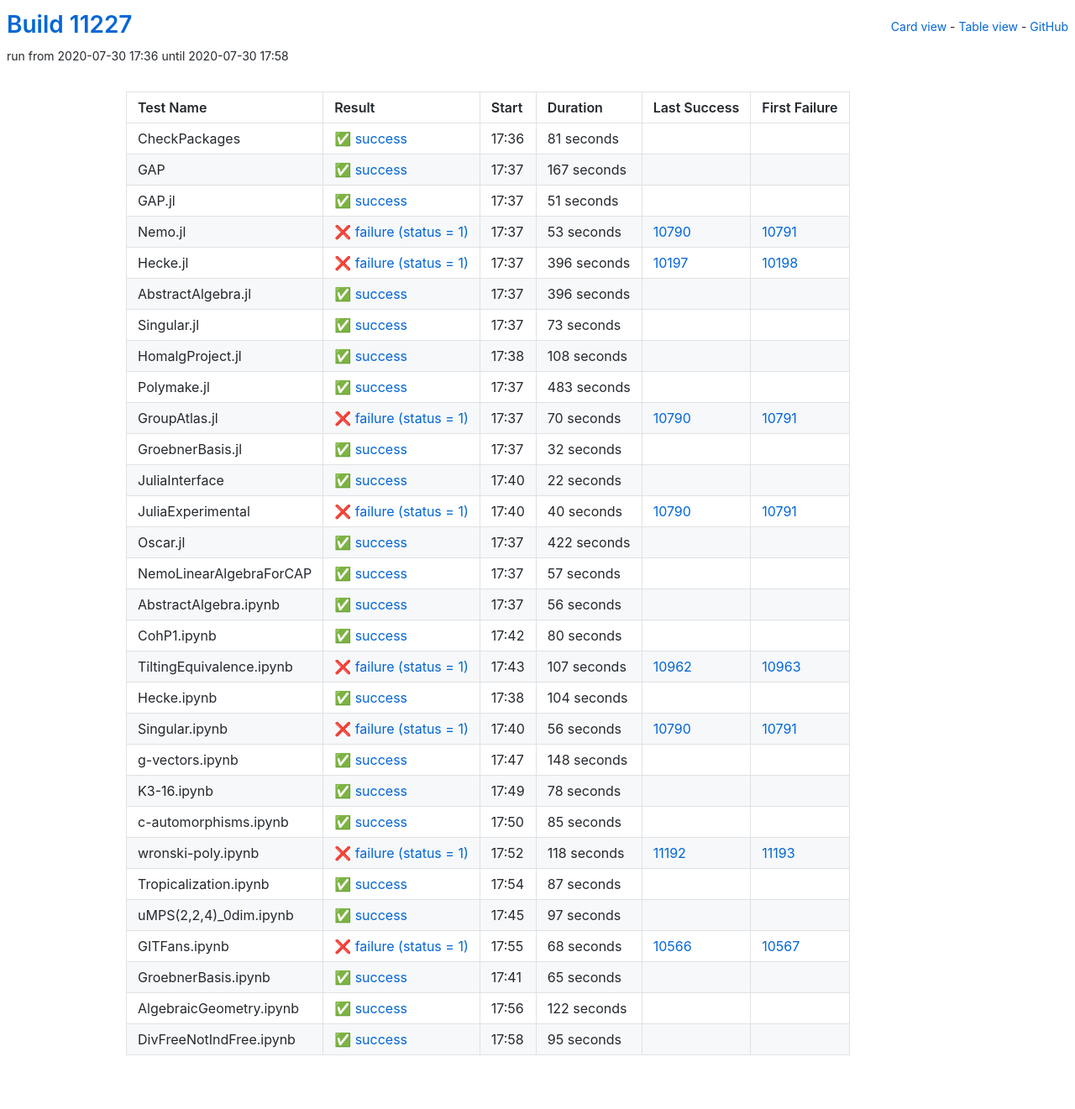
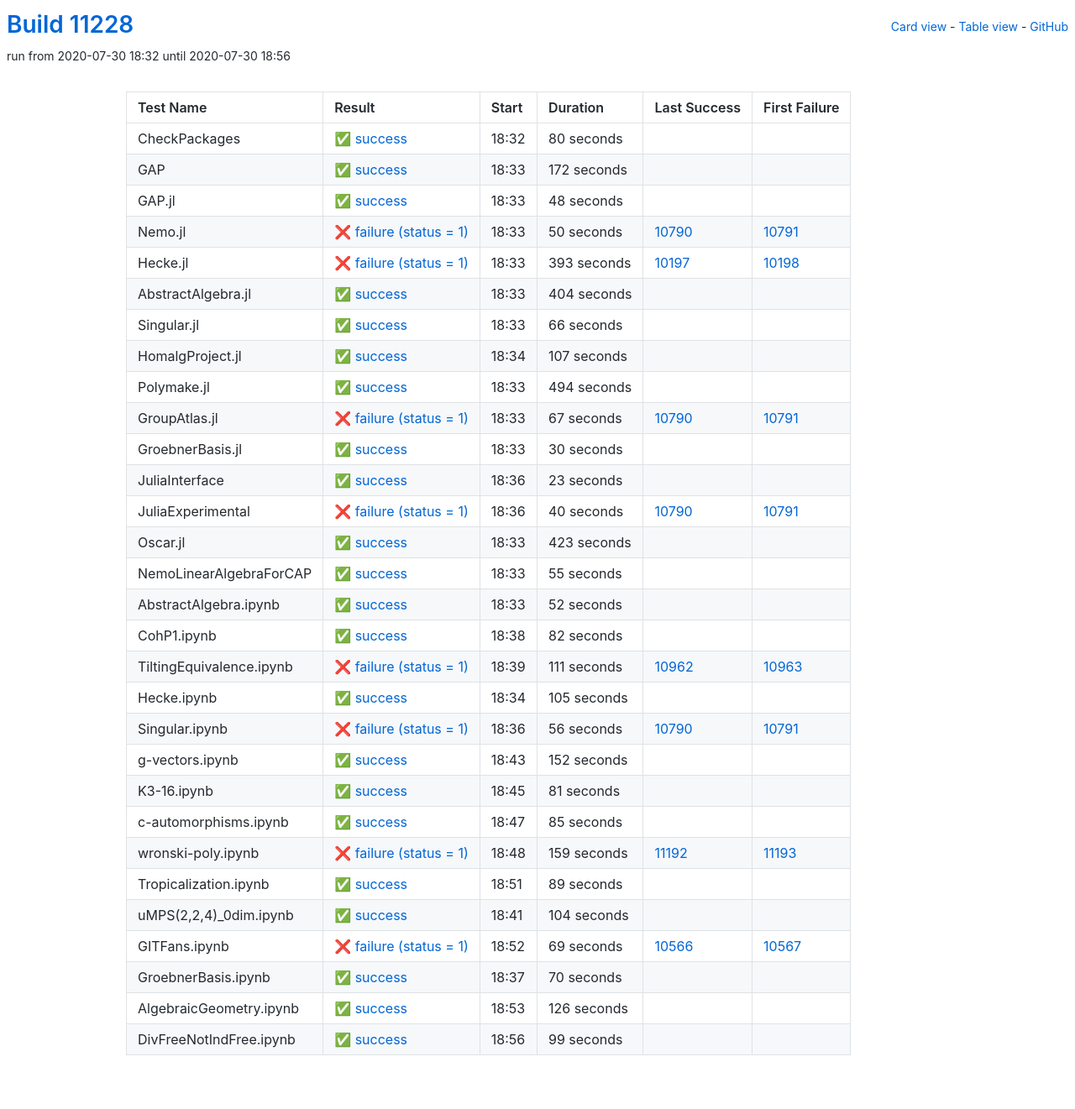
Before and after one commit to oscar-system/oscar-ci-status, a Jekyll site: the page built from table.html, in a window 1280 px wide. Shown: the whole page at 84% size. Built offline with Jekyll 4.4.1, drawn with Linux system fonts in a browser that asks for light colours.

Commit message:
Build #11228

```diff
--- a/_data/ci.yml
+++ b/_data/ci.yml
@@ -1,6 +1,6 @@
 ---
-build: 11227
-build_url: https://oscarci.mathematik.uni-kl.de/job/oscar/11227/
+build: 11228
+build_url: https://oscarci.mathematik.uni-kl.de/job/oscar/11228/
 job: oscar
 organization: oscar-system
 repo: oscar-ci-status
@@ -8,152 +8,152 @@
 tests:
 - name: CheckPackages
   id: checkpackages
-  log: https://oscarci.mathematik.uni-kl.de/job/oscar/11227/artifact/logs/build-11227/CheckPackages.log
-  start: 2020-07-30 17:36
+  log: https://oscarci.mathematik.uni-kl.de/job/oscar/11228/artifact/logs/build-11228/CheckPackages.log
+  start: 2020-07-30 18:32
   success: true
   exitcode: 0
   status: success
-  duration: 81
+  duration: 80
   last_success: false
   last_success_url:
   first_failure: false
   first_failure_url:
 - name: GAP
   id: gap
-  log: https://oscarci.mathematik.uni-kl.de/job/oscar/11227/artifact/logs/build-11227/GAP.log
-  start: 2020-07-30 17:37
+  log: https://oscarci.mathematik.uni-kl.de/job/oscar/11228/artifact/logs/build-11228/GAP.log
+  start: 2020-07-30 18:33
   success: true
   exitcode: 0
   status: success
-  duration: 167
+  duration: 172
   last_success: false
   last_success_url:
   first_failure: false
   first_failure_url:
 - name: GAP.jl
   id: gap-jl
-  log: https://oscarci.mathematik.uni-kl.de/job/oscar/11227/artifact/logs/build-11227/GAP.jl.log
-  start: 2020-07-30 17:37
+  log: https://oscarci.mathematik.uni-kl.de/job/oscar/11228/artifact/logs/build-11228/GAP.jl.log
+  start: 2020-07-30 18:33
   success: true
   exitcode: 0
   status: success
-  duration: 51
+  duration: 48
   last_success: false
   last_success_url:
   first_failure: false
   first_failure_url:
 - name: Nemo.jl
   id: nemo-jl
-  log: https://oscarci.mathematik.uni-kl.de/job/oscar/11227/artifact/logs/build-11227/Nemo.jl.log
-  start: 2020-07-30 17:37
+  log: https://oscarci.mathematik.uni-kl.de/job/oscar/11228/artifact/logs/build-11228/Nemo.jl.log
+  start: 2020-07-30 18:33
   success: false
   exitcode: 1
   status: failure
-  duration: 53
+  duration: 50
   last_success: 10790
   last_success_url: https://oscarci.mathematik.uni-kl.de/job/oscar/10790/
   first_failure: 10791
   first_failure_url: https://oscarci.mathematik.uni-kl.de/job/oscar/10791/
 - name: Hecke.jl
   id: hecke-jl
-  log: https://oscarci.mathematik.uni-kl.de/job/oscar/11227/artifact/logs/build-11227/Hecke.jl.log
-  start: 2020-07-30 17:37
+  log: https://oscarci.mathematik.uni-kl.de/job/oscar/11228/artifact/logs/build-11228/Hecke.jl.log
+  start: 2020-07-30 18:33
   success: false
   exitcode: 1
   status: failure
-  duration: 396
+  duration: 393
   last_success: 10197
   last_success_url: https://oscarci.mathematik.uni-kl.de/job/oscar/10197/
   first_failure: 10198
   first_failure_url: https://oscarci.mathematik.uni-kl.de/job/oscar/10198/
 - name: AbstractAlgebra.jl
   id: abstractalgebra-jl
-  log: https://oscarci.mathematik.uni-kl.de/job/oscar/11227/artifact/logs/build-11227/AbstractAlgebra.jl.log
-  start: 2020-07-30 17:37
+  log: https://oscarci.mathematik.uni-kl.de/job/oscar/11228/artifact/logs/build-11228/AbstractAlgebra.jl.log
+  start: 2020-07-30 18:33
   success: true
   exitcode: 0
   status: success
-  duration: 396
+  duration: 404
   last_success: false
   last_success_url:
   first_failure: false
   first_failure_url:
 - name: Singular.jl
   id: singular-jl
-  log: https://oscarci.mathematik.uni-kl.de/job/oscar/11227/artifact/logs/build-11227/Singular.jl.log
-  start: 2020-07-30 17:37
+  log: https://oscarci.mathematik.uni-kl.de/job/oscar/11228/artifact/logs/build-11228/Singular.jl.log
+  start: 2020-07-30 18:33
   success: true
   exitcode: 0
   status: success
-  duration: 73
+  duration: 66
   last_success: false
   last_success_url:
   first_failure: false
   first_failure_url:
 - name: HomalgProject.jl
   id: homalgproject-jl
-  log: https://oscarci.mathematik.uni-kl.de/job/oscar/11227/artifact/logs/build-11227/HomalgProject.jl.log
-  start: 2020-07-30 17:38
+  log: https://oscarci.mathematik.uni-kl.de/job/oscar/11228/artifact/logs/build-11228/HomalgProject.jl.log
+  start: 2020-07-30 18:34
   success: true
   exitcode: 0
   status: success
-  duration: 108
+  duration: 107
   last_success: false
   last_success_url:
   first_failure: false
   first_failure_url:
 - name: Polymake.jl
   id: polymake-jl
-  log: https://oscarci.mathematik.uni-kl.de/job/oscar/11227/artifact/logs/build-11227/Polymake.jl.log
-  start: 2020-07-30 17:37
+  log: https://oscarci.mathematik.uni-kl.de/job/oscar/11228/artifact/logs/build-11228/Polymake.jl.log
+  start: 2020-07-30 18:33
   success: true
   exitcode: 0
   status: success
-  duration: 483
+  duration: 494
   last_success: false
   last_success_url:
   first_failure: false
   first_failure_url:
 - name: GroupAtlas.jl
   id: groupatlas-jl
-  log: https://oscarci.mathematik.uni-kl.de/job/oscar/11227/artifact/logs/build-11227/GroupAtlas.jl.log
-  start: 2020-07-30 17:37
+  log: https://oscarci.mathematik.uni-kl.de/job/oscar/11228/artifact/logs/build-11228/GroupAtlas.jl.log
+  start: 2020-07-30 18:33
   success: false
   exitcode: 1
   status: failure
-  duration: 70
+  duration: 67
   last_success: 10790
   last_success_url: https://oscarci.mathematik.uni-kl.de/job/oscar/10790/
   first_failure: 10791
   first_failure_url: https://oscarci.mathematik.uni-kl.de/job/oscar/10791/
 - name: GroebnerBasis.jl
   id: groebnerbasis-jl
-  log: https://oscarci.mathematik.uni-kl.de/job/oscar/11227/artifact/logs/build-11227/GroebnerBasis.jl.log
-  start: 2020-07-30 17:37
+  log: https://oscarci.mathematik.uni-kl.de/job/oscar/11228/artifact/logs/build-11228/GroebnerBasis.jl.log
+  start: 2020-07-30 18:33
   success: true
   exitcode: 0
   status: success
-  duration: 32
+  duration: 30
   last_success: false
   last_success_url:
   first_failure: false
   first_failure_url:
 - name: JuliaInterface
   id: juliainterface
-  log: https://oscarci.mathematik.uni-kl.de/job/oscar/11227/artifact/logs/build-11227/JuliaInterface.log
-  start: 2020-07-30 17:40
+  log: https://oscarci.mathematik.uni-kl.de/job/oscar/11228/artifact/logs/build-11228/JuliaInterface.log
+  start: 2020-07-30 18:36
   success: true
   exitcode: 0
   status: success
-  duration: 22
+  duration: 23
   last_success: false
   last_success_url:
   first_failure: false
   first_failure_url:
 - name: JuliaExperimental
   id: juliaexperimental
-  log: https://oscarci.mathematik.uni-kl.de/job/oscar/11227/artifact/logs/build-11227/JuliaExperimental.log
-  start: 2020-07-30 17:40
+  log: https://oscarci.mathematik.uni-kl.de/job/oscar/11228/artifact/logs/build-11228/JuliaExperimental.log
+  start: 2020-07-30 18:36
   success: false
   exitcode: 1
   status: failure
@@ -164,80 +164,80 @@
   first_failure_url: https://oscarci.mathematik.uni-kl.de/job/oscar/10791/
 - name: Oscar.jl
   id: oscar-jl
-  log: https://oscarci.mathematik.uni-kl.de/job/oscar/11227/artifact/logs/build-11227/Oscar.jl.log
-  start: 2020-07-30 17:37
+  log: https://oscarci.mathematik.uni-kl.de/job/oscar/11228/artifact/logs/build-11228/Oscar.jl.log
+  start: 2020-07-30 18:33
   success: true
   exitcode: 0
   status: success
-  duration: 422
+  duration: 423
   last_success: false
   last_success_url:
   first_failure: false
   first_failure_url:
 - name: NemoLinearAlgebraForCAP
   id: nemolinearalgebraforcap
-  log: https://oscarci.mathematik.uni-kl.de/job/oscar/11227/artifact/logs/build-11227/NemoLinearAlgebraForCAP.log
-  start: 2020-07-30 17:37
+  log: https://oscarci.mathematik.uni-kl.de/job/oscar/11228/artifact/logs/build-11228/NemoLinearAlgebraForCAP.log
+  start: 2020-07-30 18:33
   success: true
   exitcode: 0
   status: success
-  duration: 57
+  duration: 55
   last_success: false
   last_success_url:
   first_failure: false
   first_failure_url:
 - name: AbstractAlgebra.ipynb
   id: abstractalgebra-ipynb
-  log: https://oscarci.mathematik.uni-kl.de/job/oscar/11227/artifact/logs/build-11227/AbstractAlgebra.ipynb.log
-  start: 2020-07-30 17:37
+  log: https://oscarci.mathematik.uni-kl.de/job/oscar/11228/artifact/logs/build-11228/AbstractAlgebra.ipynb.log
+  start: 2020-07-30 18:33
   success: true
   exitcode: 0
   status: success
-  duration: 56
+  duration: 52
   last_success: false
   last_success_url:
   first_failure: false
   first_failure_url:
 - name: CohP1.ipynb
   id: cohp1-ipynb
-  log: https://oscarci.mathematik.uni-kl.de/job/oscar/11227/artifact/logs/build-11227/CohP1.ipynb.log
-  start: 2020-07-30 17:42
+  log: https://oscarci.mathematik.uni-kl.de/job/oscar/11228/artifact/logs/build-11228/CohP1.ipynb.log
+  start: 2020-07-30 18:38
   success: true
   exitcode: 0
   status: success
-  duration: 80
+  duration: 82
   last_success: false
   last_success_url:
   first_failure: false
   first_failure_url:
 - name: TiltingEquivalence.ipynb
   id: tiltingequivalence-ipynb
-  log: https://oscarci.mathematik.uni-kl.de/job/oscar/11227/artifact/logs/build-11227/TiltingEquivalence.ipynb.log
-  start: 2020-07-30 17:43
+  log: https://oscarci.mathematik.uni-kl.de/job/oscar/11228/artifact/logs/build-11228/TiltingEquivalence.ipynb.log
+  start: 2020-07-30 18:39
   success: false
   exitcode: 1
   status: failure
-  duration: 107
+  duration: 111
   last_success: 10962
   last_success_url: https://oscarci.mathematik.uni-kl.de/job/oscar/10962/
   first_failure: 10963
   first_failure_url: https://oscarci.mathematik.uni-kl.de/job/oscar/10963/
 - name: Hecke.ipynb
   id: hecke-ipynb
-  log: https://oscarci.mathematik.uni-kl.de/job/oscar/11227/artifact/logs/build-11227/Hecke.ipynb.log
-  start: 2020-07-30 17:38
+  log: https://oscarci.mathematik.uni-kl.de/job/oscar/11228/artifact/logs/build-11228/Hecke.ipynb.log
+  start: 2020-07-30 18:34
   success: true
   exitcode: 0
   status: success
-  duration: 104
+  duration: 105
   last_success: false
   last_success_url:
   first_failure: false
   first_failure_url:
 - name: Singular.ipynb
   id: singular-ipynb
-  log: https://oscarci.mathematik.uni-kl.de/job/oscar/11227/artifact/logs/build-11227/Singular.ipynb.log
-  start: 2020-07-30 17:40
+  log: https://oscarci.mathematik.uni-kl.de/job/oscar/11228/artifact/logs/build-11228/Singular.ipynb.log
+  start: 2020-07-30 18:36
   success: false
   exitcode: 1
   status: failure
@@ -248,32 +248,32 @@
   first_failure_url: https://oscarci.mathematik.uni-kl.de/job/oscar/10791/
 - name: g-vectors.ipynb
   id: g-vectors-ipynb
-  log: https://oscarci.mathematik.uni-kl.de/job/oscar/11227/artifact/logs/build-11227/g-vectors.ipynb.log
-  start: 2020-07-30 17:47
+  log: https://oscarci.mathematik.uni-kl.de/job/oscar/11228/artifact/logs/build-11228/g-vectors.ipynb.log
+  start: 2020-07-30 18:43
   success: true
   exitcode: 0
   status: success
-  duration: 148
+  duration: 152
   last_success: false
   last_success_url:
   first_failure: false
   first_failure_url:
 - name: K3-16.ipynb
   id: k3-16-ipynb
-  log: https://oscarci.mathematik.uni-kl.de/job/oscar/11227/artifact/logs/build-11227/K3-16.ipynb.log
-  start: 2020-07-30 17:49
+  log: https://oscarci.mathematik.uni-kl.de/job/oscar/11228/artifact/logs/build-11228/K3-16.ipynb.log
+  start: 2020-07-30 18:45
   success: true
   exitcode: 0
   status: success
-  duration: 78
+  duration: 81
   last_success: false
   last_success_url:
   first_failure: false
   first_failure_url:
 - name: c-automorphisms.ipynb
   id: c-automorphisms-ipynb
-  log: https://oscarci.mathematik.uni-kl.de/job/oscar/11227/artifact/logs/build-11227/c-automorphisms.ipynb.log
-  start: 2020-07-30 17:50
+  log: https://oscarci.mathematik.uni-kl.de/job/oscar/11228/artifact/logs/build-11228/c-automorphisms.ipynb.log
+  start: 2020-07-30 18:47
   success: true
   exitcode: 0
   status: success
@@ -284,84 +284,84 @@
   first_failure_url:
 - name: wronski-poly.ipynb
   id: wronski-poly-ipynb
-  log: https://oscarci.mathematik.uni-kl.de/job/oscar/11227/artifact/logs/build-11227/wronski-poly.ipynb.log
-  start: 2020-07-30 17:52
+  log: https://oscarci.mathematik.uni-kl.de/job/oscar/11228/artifact/logs/build-11228/wronski-poly.ipynb.log
+  start: 2020-07-30 18:48
   success: false
   exitcode: 1
   status: failure
-  duration: 118
+  duration: 159
   last_success: 11192
   last_success_url: https://oscarci.mathematik.uni-kl.de/job/oscar/11192/
   first_failure: 11193
   first_failure_url: https://oscarci.mathematik.uni-kl.de/job/oscar/11193/
 - name: Tropicalization.ipynb
   id: tropicalization-ipynb
-  log: https://oscarci.mathematik.uni-kl.de/job/oscar/11227/artifact/logs/build-11227/Tropicalization.ipynb.log
-  start: 2020-07-30 17:54
+  log: https://oscarci.mathematik.uni-kl.de/job/oscar/11228/artifact/logs/build-11228/Tropicalization.ipynb.log
+  start: 2020-07-30 18:51
   success: true
   exitcode: 0
   status: success
-  duration: 87
+  duration: 89
   last_success: false
   last_success_url:
   first_failure: false
   first_failure_url:
 - name: uMPS(2,2,4)_0dim.ipynb
   id: umps-2-2-4-0dim-ipynb
-  log: https://oscarci.mathematik.uni-kl.de/job/oscar/11227/artifact/logs/build-11227/uMPS-2-2-4-_0dim.ipynb.log
-  start: 2020-07-30 17:45
+  log: https://oscarci.mathematik.uni-kl.de/job/oscar/11228/artifact/logs/build-11228/uMPS-2-2-4-_0dim.ipynb.log
+  start: 2020-07-30 18:41
   success: true
   exitcode: 0
   status: success
-  duration: 97
+  duration: 104
   last_success: false
   last_success_url:
   first_failure: false
   first_failure_url:
 - name: GITFans.ipynb
   id: gitfans-ipynb
-  log: https://oscarci.mathematik.uni-kl.de/job/oscar/11227/artifact/logs/build-11227/GITFans.ipynb.log
-  start: 2020-07-30 17:55
+  log: https://oscarci.mathematik.uni-kl.de/job/oscar/11228/artifact/logs/build-11228/GITFans.ipynb.log
+  start: 2020-07-30 18:52
   success: false
   exitcode: 1
   status: failure
-  duration: 68
+  duration: 69
   last_success: 10566
   last_success_url: https://oscarci.mathematik.uni-kl.de/job/oscar/10566/
   first_failure: 10567
   first_failure_url: https://oscarci.mathematik.uni-kl.de/job/oscar/10567/
 - name: GroebnerBasis.ipynb
   id: groebnerbasis-ipynb
-  log: https://oscarci.mathematik.uni-kl.de/job/oscar/11227/artifact/logs/build-11227/GroebnerBasis.ipynb.log
-  start: 2020-07-30 17:41
+  log: https://oscarci.mathematik.uni-kl.de/job/oscar/11228/artifact/logs/build-11228/GroebnerBasis.ipynb.log
+  start: 2020-07-30 18:37
   success: true
   exitcode: 0
   status: success
-  duration: 65
+  duration: 70
   last_success: false
   last_success_url:
   first_failure: false
   first_failure_url:
 - name: AlgebraicGeometry.ipynb
   id: algebraicgeometry-ipynb
-  log: https://oscarci.mathematik.uni-kl.de/job/oscar/11227/artifact/logs/build-11227/AlgebraicGeometry.ipynb.log
-  start: 2020-07-30 17:56
+  log: https://oscarci.mathematik.uni-kl.de/job/oscar/11228/artifact/logs/build-11228/AlgebraicGeometry.ipynb.log
+  start: 2020-07-30 18:53
   success: true
   exitcode: 0
   status: success
-  duration: 122
+  duration: 126
   last_success: false
   last_success_url:
   first_failure: false
   first_failure_url:
 - name: DivFreeNotIndFree.ipynb
   id: divfreenotindfree-ipynb
-  log: https://oscarci.mathematik.uni-kl.de/job/oscar/11227/artifact/logs/build-11227/DivFreeNotIndFree.ipynb.log
-  start: 2020-07-30 17:58
+  log: https://oscarci.mathematik.uni-kl.de/job/oscar/11228/artifact/logs/build-11228/DivFreeNotIndFree.ipynb.log
+  start: 2020-07-30 18:56
   success: true
   exitcode: 0
   status: success
-  duration: 95
+  duration: 99
   last_success: false
   last_success_url:
   first_failure: false
```
Also changed, not shown: README.md.
